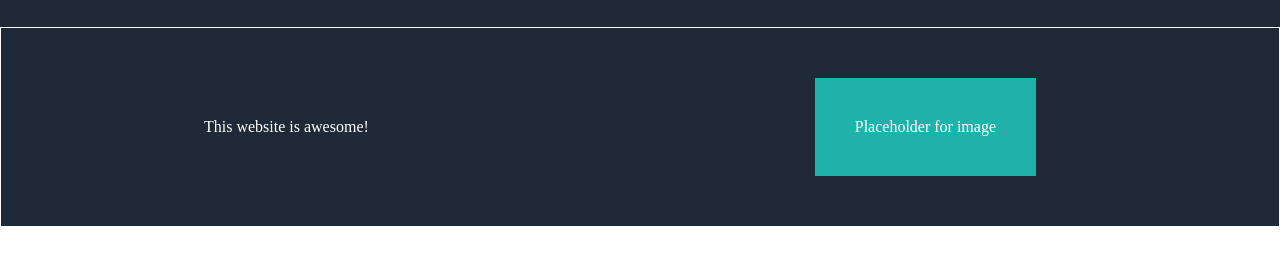
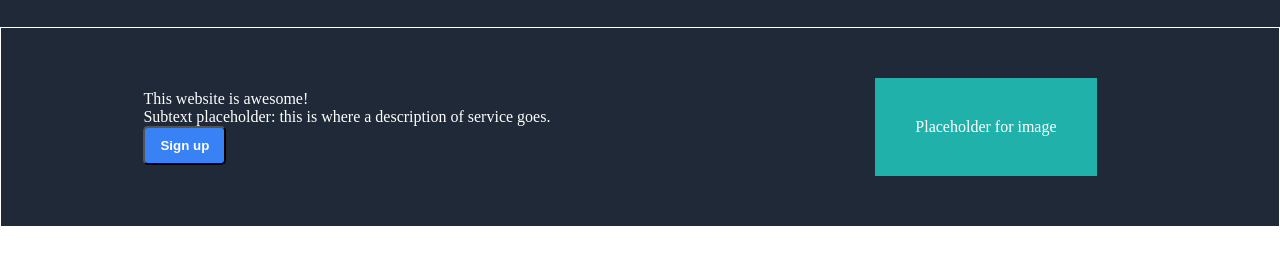
Before and after one commit to stochasticats/landing-page, a plain HTML site: page index.html in a window 1280 px wide. Shown: the part 51-316 px from the top of the page. Drawn offline with Linux system fonts and the light colour scheme.

Commit message:
add styling and content

```diff
--- a/index.html
+++ b/index.html
@@ -24,7 +24,9 @@
 
         <div class="header">
             <div class="info">
-                This website is awesome!
+                <div class="title">This website is awesome!</div>
+                <div class="description">Subtext placeholder: this is where a description of service goes.</div>
+                <button class="button button1">Sign up</button>
             </div>
 
             <div class="image-main">
--- a/style.css
+++ b/style.css
@@ -44,7 +44,22 @@
     flex: 1;
 }
 
+.info {
+    display: flex;
+    flex-direction: column;
+    align-items: flex-start;
+}
 
+.button {
+    color: #fff;
+    background-color: #3882f6;
+    padding: 10px;
+    text-align: center;
+    border-radius: 5px;
+    font-weight: bold;
+    padding-left: 15px;
+    padding-right: 15px;
+}
 
 .image-main {
     background-color: lightseagreen;
```
